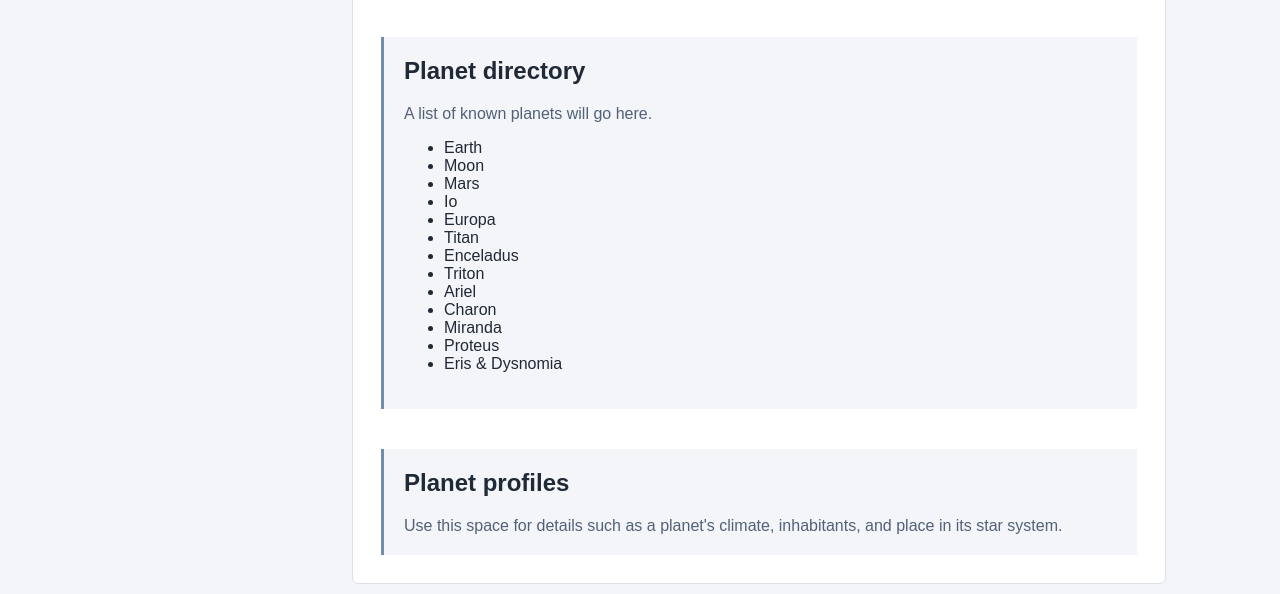
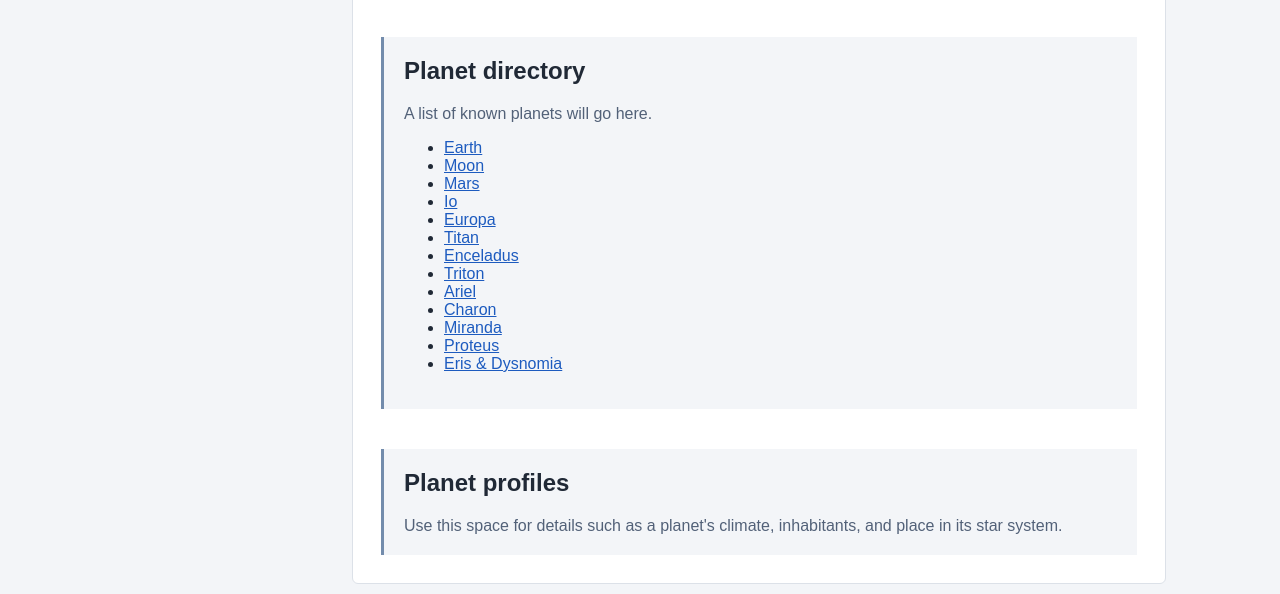
Before and after one commit to NotSam390/AstraTerra-Wiki, a plain HTML site: page planets.html in a window 1280 px wide. Shown: the part 300-894 px from the top of the page. Drawn offline with Linux system fonts and the light colour scheme.

Commit message:
Made links blue

```diff
--- a/assets/css/style.css
+++ b/assets/css/style.css
@@ -80,6 +80,11 @@ a {
     background: #fff;
 }
 
+.content a {
+    color: #1d5bbf;
+    text-decoration: underline;
+}
+
 .eyebrow {
     color: #60718b;
     font-size: 12px;
```
